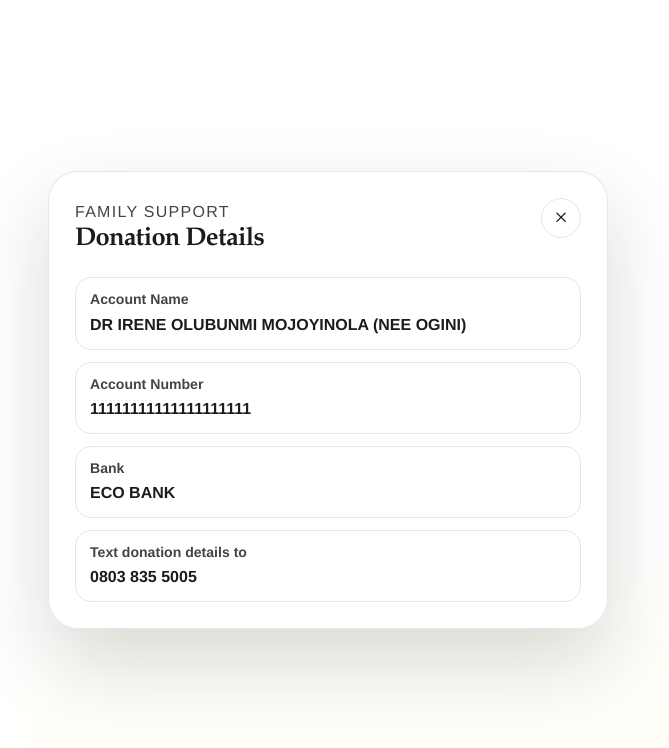
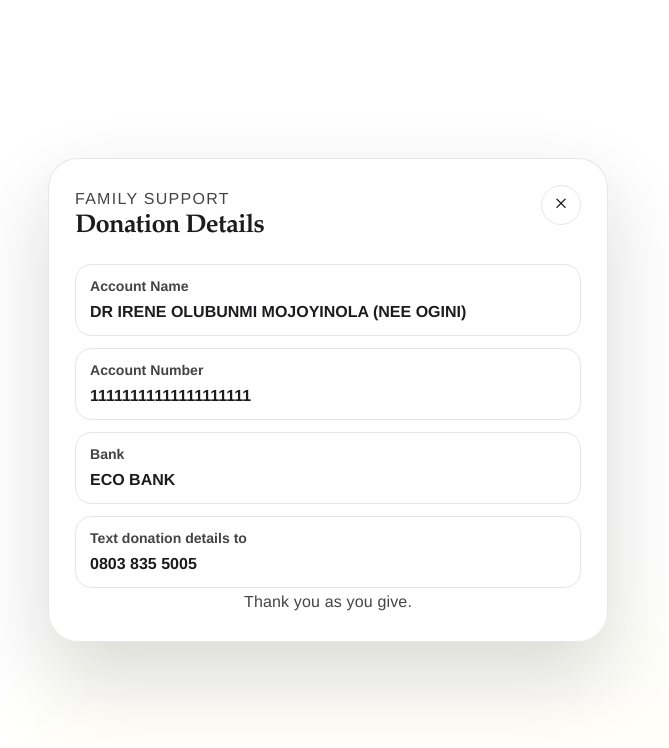
Before and after one commit to francis-dotcom/biotribute, a Next.js app: page /SirFemiOgini in a window 1280 px wide. Both pictures are taken after a click on the button "Donations". Shown: the part 3903-4651 px from the top of the page, without its empty margins (312-981 px from the left). Built offline with nearby package versions, Linux system fonts and the light colour scheme; no server answers.

Commit message:
styles: 2 file(s)

```diff
--- a/src/app/globals.css
+++ b/src/app/globals.css
@@ -1189,6 +1189,14 @@ textarea {
   font: 700 1rem/1.4 var(--font-sans);
 }
 
+.donation-gratitude {
+  margin: 2px 0 0;
+  text-align: center;
+  color: var(--gold-deep);
+  font: 700 1rem/1.5 var(--font-display);
+  letter-spacing: 0.01em;
+}
+
 .tribute-footer {
   display: flex;
   justify-content: space-between;
--- a/src/components/donation-details-modal.tsx
+++ b/src/components/donation-details-modal.tsx
@@ -75,6 +75,7 @@ export function DonationDetailsModal({
                       </div>
                     ) : null}
                   </div>
+                  <p className="donation-gratitude">Thank you as you give.</p>
                 </>
               ) : (
                 <p className="subtle-note">
```
